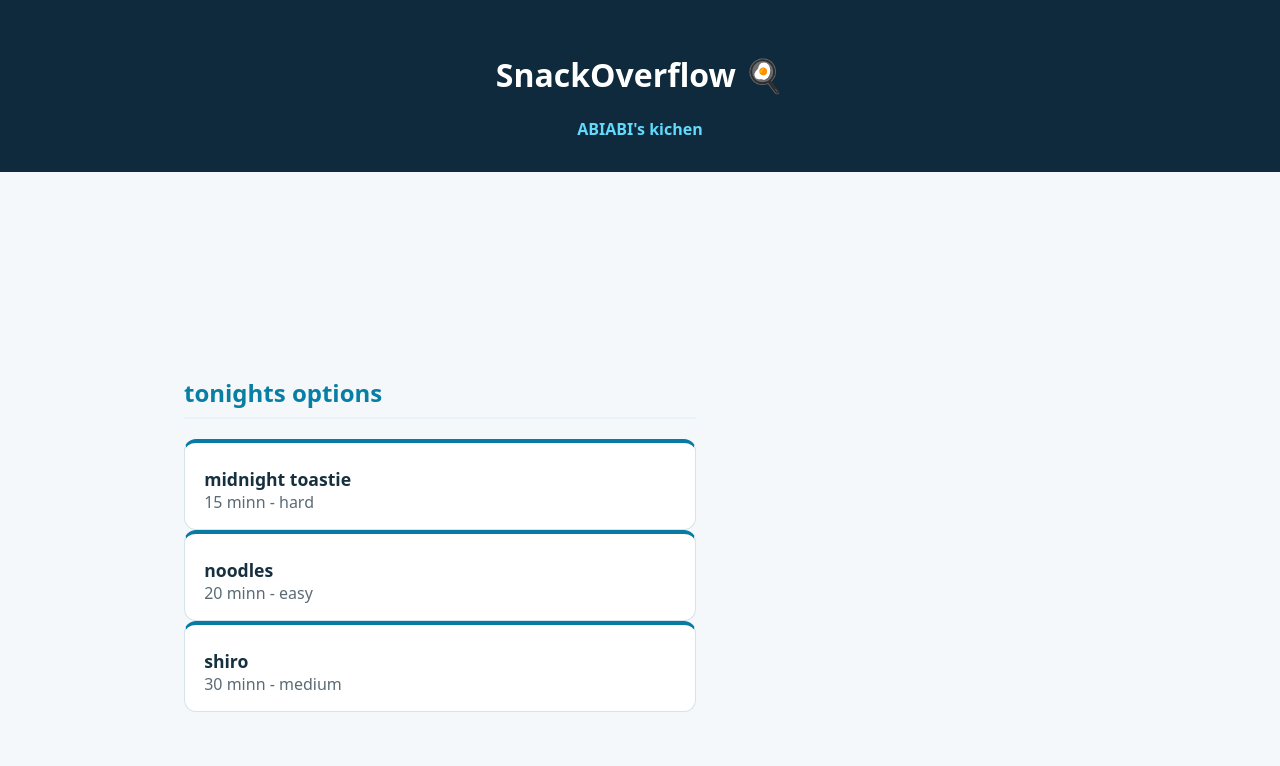
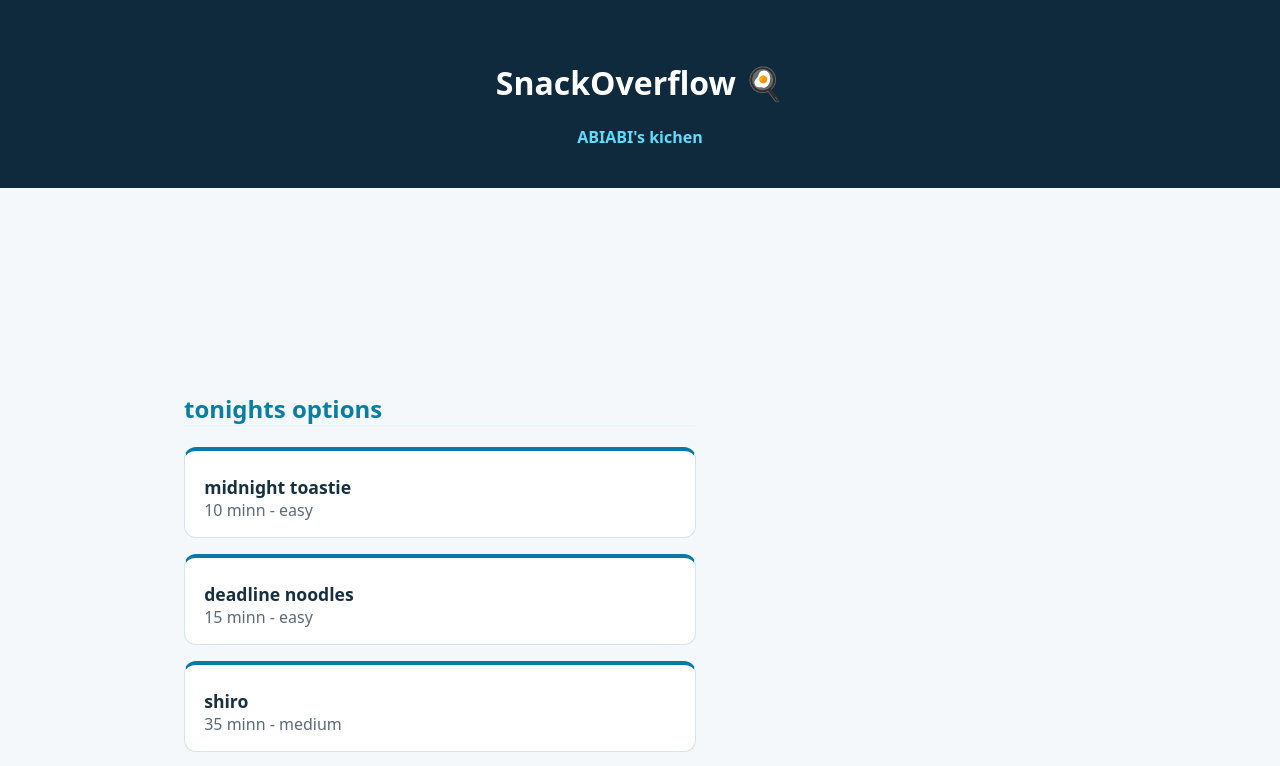
Before and after one commit to abrehaley109-cmd/myAssinment, a React (Vite) app in the folder cha2/snackoverflow/: page / in a window 1280 px wide. Shown: the top 766 px of the page. Built offline with nearby package versions, Linux system fonts and the light colour scheme.

Commit message:
add use a map components

```diff
--- a/cha2/snackoverflow/src/App.jsx
+++ b/cha2/snackoverflow/src/App.jsx
@@ -1,5 +1,6 @@
 import RecipeCard from "./components/RecipeCard";
 import Section from "./components/section";
+import { recipes } from "./data/recipes";
 function App() {
   const cook = "abiabi";
 
@@ -12,9 +13,16 @@ function App() {
 
       <mian className="page grid">
         <Section title="tonights options">
-          <RecipeCard name="midnight toastie" minutes={15} />
-          <RecipeCard name="noodles" minutes={20} difficulty="easy" />
-          <RecipeCard name="shiro" minutes={30} difficulty="medium" />
+          <div className="grid">
+            {recipes.map((recipe) => (
+              <RecipeCard
+                key={recipe.id}
+                name={recipe.name}
+                minutes={recipe.minutes}
+                difficulty={recipe.difficulty}
+              />
+            ))}
+          </div>
         </Section>
         <Section title="house rules">
           <p>whoever codes, does not wash up</p>
--- /dev/null
+++ b/cha2/snackoverflow/src/data/recipes.js
@@ -0,0 +1,6 @@
+export const recipes = [
+    {id: 1, name: "midnight toastie", minutes: 10, difficulty: "easy"},
+    {id: 2, name: "deadline noodles", minutes: 15, difficulty: "easy"},
+    {id: 3, name: "shiro", minutes: 35, difficulty: "medium"},
+    {id: 4, name: "spagety", minutes: 45, difficulty: "hard"}
+]
--- a/cha2/snackoverflow/src/index.css
+++ b/cha2/snackoverflow/src/index.css
@@ -11,8 +11,9 @@ body {
 .header {
   background: #0f2a3d;
   color: #fff;
-  padding: 2rem 1.5rem;
+  padding: 02.5rem 1.5rem;
   text-align: center;
+  margin-bottom: 0;
 }
 
 .header p {
@@ -54,5 +55,5 @@ body {
   color: #5a6b76;
 }
 
-.section{margin-bottom: 2rem;}
-.section-title{color: #087ea4; border-bottom: 2px solid #e6f4f9; padding-bottom: 0.5rem;}
+.section{margin-bottom: 0;}
+.section-title{color: #087ea4; border-bottom: 2px solid #e6f4f9; padding-bottom: 0;}
```
